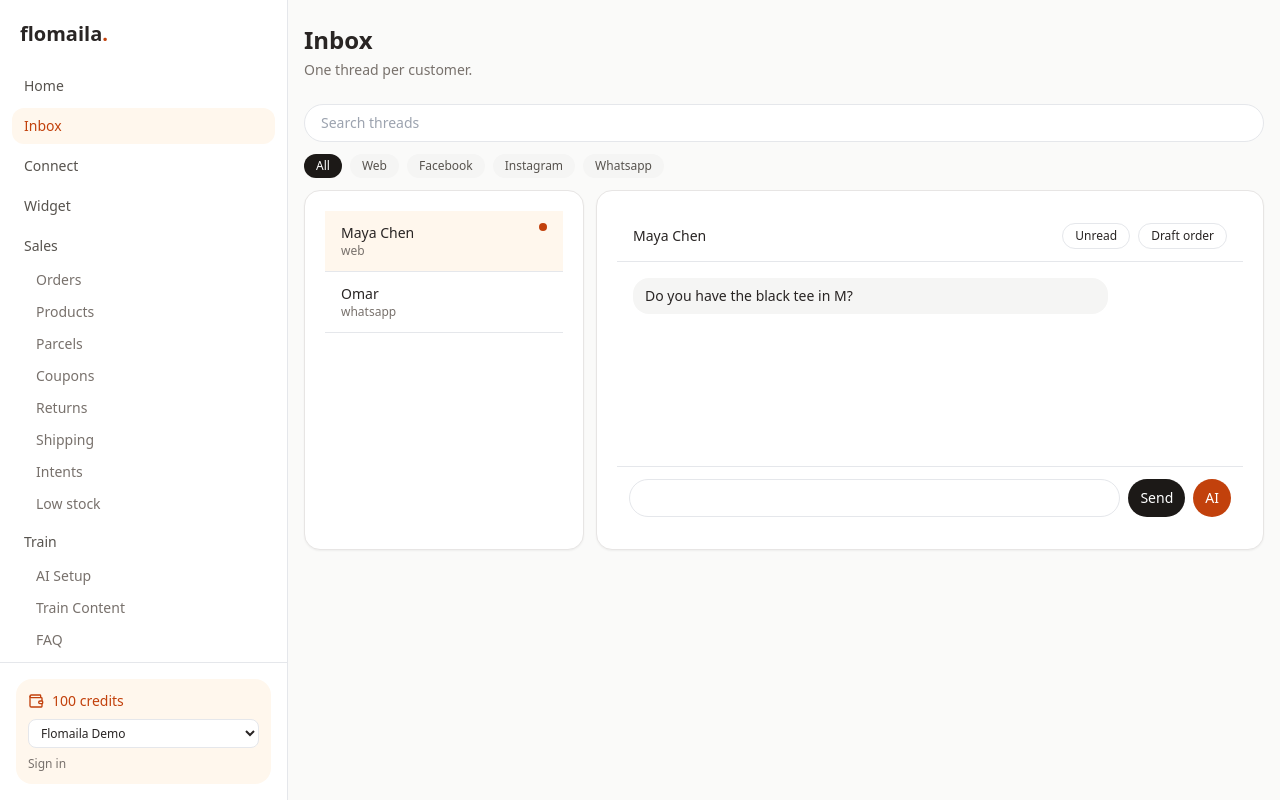
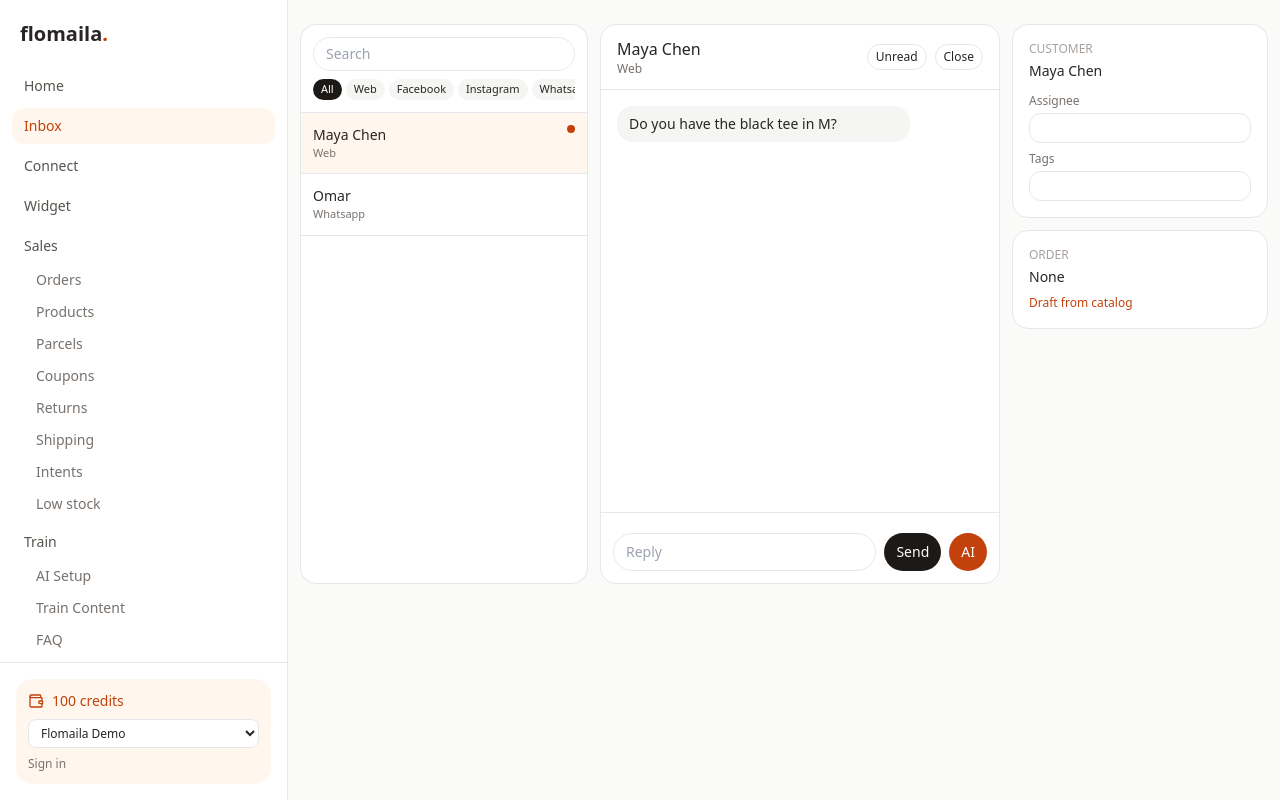
Before and after one commit to hasdit/flomaila-web, a Next.js app: page /inbox in a window 1280 px wide. Built offline with nearby package versions, Linux system fonts and the light colour scheme.

Commit message:
feat: 3-pane inbox + toast host in shell

```diff
--- a/app/inbox/page.tsx
+++ b/app/inbox/page.tsx
@@ -1,9 +1,11 @@
 "use client";
 import { useEffect, useState } from "react";
-import { Card, PageHeader } from "@/components/app-shell";
 import { loadProducts } from "@/lib/catalog";
-import { draftOrder } from "@/lib/orders";
+import { draftOrder, loadOrders } from "@/lib/orders";
+import { loadMacros } from "@/lib/macros";
 import { loadThreads, markRead, markUnread, replyToThread, type Channel, type Thread } from "@/lib/inbox";
+import { metaOf, upsertMeta } from "@/lib/inbox2";
+import { toast } from "@/lib/toast";
 const filters: ("all" | Channel)[] = ["all", "web", "facebook", "instagram", "whatsapp"];
 export default function InboxPage() {
   const [threads, setThreads] = useState<Thread[]>([]);
@@ -12,54 +14,35 @@ export default function InboxPage() {
   const [input, setInput] = useState("");
   const [q, setQ] = useState("");
   useEffect(() => { const list = loadThreads(); setThreads(list); setActive(list[0]?.id || ""); }, []);
-  const visible = threads.filter((t) => (filter === "all" || t.channel === filter) && (!q.trim() || (t.name + t.channel).toLowerCase().includes(q.toLowerCase())));
+  const visible = threads.filter((t) => (filter === "all" || t.channel === filter) && (!q.trim() || (t.name + " " + t.channel).toLowerCase().includes(q.toLowerCase())));
   const thread = threads.find((t) => t.id === active);
+  const lastOrder = loadOrders()[0];
   async function send(as: "agent" | "ai") {
     const text = input.trim(); if (!thread || !text) return; setInput("");
-    if (as === "agent") { setThreads(replyToThread(thread.id, "agent", text)); return; }
-    const products = loadProducts();
-    const res = await fetch("/api/chat", { method: "POST", headers: { "Content-Type": "application/json" }, body: JSON.stringify({ message: thread.messages.at(-1)?.text || text, products, taught: [text] }) });
+    if (as === "agent") { setThreads(replyToThread(thread.id, "agent", text)); toast("Sent"); return; }
+    const res = await fetch("/api/chat", { method: "POST", headers: { "Content-Type": "application/json" }, body: JSON.stringify({ message: text, products: loadProducts(), taught: [] }) });
     const data = (await res.json()) as { text?: string };
-    setThreads(replyToThread(thread.id, "ai", data.text || text));
+    setThreads(replyToThread(thread.id, "ai", data.text || text)); toast("AI replied");
   }
   return (
-    <>
-      <PageHeader title="Inbox" desc="One thread per customer." />
-      <input value={q} onChange={(e) => setQ(e.target.value)} placeholder="Search threads" className="mb-3 w-full rounded-full border px-4 py-2 text-sm" />
-      <div className="mb-3 flex gap-2 overflow-x-auto text-xs">{filters.map((c) => <button key={c} type="button" onClick={() => setFilter(c)} className={`rounded-full px-3 py-1 capitalize ${filter === c ? "bg-stone-900 text-white" : "bg-stone-100 text-stone-600"}`}>{c}</button>)}</div>
-      <div className="grid gap-3 lg:grid-cols-[280px_1fr]">
-        <Card className="p-0">{visible.map((t) => (
-          <button key={t.id} type="button" onClick={() => { setActive(t.id); setThreads(markRead(t.id)); }} className={`block w-full border-b px-4 py-3 text-left ${t.id === active ? "bg-brand-tint" : ""}`}>
-            <div className="flex justify-between text-sm"><span className="font-medium">{t.name}</span>{t.unread ? <span className="h-2 w-2 rounded-full bg-brand" /> : null}</div>
-            <p className="truncate text-xs text-stone-500">{t.channel}</p>
-          </button>
-        ))}</Card>
-        <Card className="flex min-h-[360px] flex-col p-0">
-          {!thread ? <p className="p-8 text-center text-sm text-stone-500">Pick a thread.</p> : (
-            <>
-              <div className="flex items-center justify-between border-b px-4 py-3 text-sm font-medium">
-                <span>{thread.name}</span>
-                <div className="flex gap-2">
-                  <button type="button" className="rounded-full border px-3 py-1 text-xs" onClick={() => setThreads(markUnread(thread.id))}>Unread</button>
-                  <button type="button" className="rounded-full border px-3 py-1 text-xs" onClick={() => {
-                    const p = loadProducts()[0];
-                    const order = draftOrder({ threadId: thread.id, customer: thread.name, channel: thread.channel, lines: p ? [{ sku: p.sku, title: p.title, qty: 1, price: p.price, currency: p.currency }] : [{ sku: "TBD", title: "Draft line", qty: 1, price: 0, currency: "USD" }] });
-                    setThreads(replyToThread(thread.id, "agent", "Draft " + order.id + " created."));
-                  }}>Draft order</button>
-                </div>
-              </div>
-              <div className="flex-1 space-y-2 overflow-y-auto p-4">{thread.messages.map((m) => (
-                <div key={m.id} className={`max-w-[80%] rounded-2xl px-3 py-2 text-sm ${m.from === "customer" ? "bg-stone-100" : m.from === "ai" ? "ml-auto bg-brand-tint" : "ml-auto bg-stone-900 text-white"}`}>{m.text}</div>
-              ))}</div>
-              <div className="flex gap-2 border-t p-3">
-                <input value={input} onChange={(e) => setInput(e.target.value)} onKeyDown={(e) => e.key === "Enter" && send("agent")} className="flex-1 rounded-full border px-3 py-2 text-sm" />
-                <button type="button" onClick={() => send("agent")} className="rounded-full bg-stone-900 px-3 py-2 text-sm text-white">Send</button>
-                <button type="button" onClick={() => send("ai")} className="rounded-full bg-brand px-3 py-2 text-sm text-white">AI</button>
-              </div>
-            </>
-          )}
-        </Card>
-      </div>
-    </>
+    <div className="-mx-1 flex min-h-[70vh] flex-col gap-3 lg:flex-row">
+      <aside className="w-full shrink-0 rounded-2xl border bg-white lg:w-72">
+        <div className="border-b p-3"><input value={q} onChange={(e) => setQ(e.target.value)} placeholder="Search" className="w-full rounded-full border px-3 py-1.5 text-sm" />
+          <div className="mt-2 flex gap-1 overflow-x-auto text-[11px]">{filters.map((c) => <button key={c} type="button" onClick={() => setFilter(c)} className={`rounded-full px-2 py-0.5 capitalize ${filter === c ? "bg-stone-900 text-white" : "bg-stone-100"}`}>{c}</button>)}</div></div>
+        {visible.map((t) => <button key={t.id} type="button" onClick={() => { setActive(t.id); markRead(t.id); setThreads(loadThreads()); }} className={`block w-full border-b px-3 py-3 text-left ${t.id === active ? "bg-orange-50" : ""}`}><p className="flex justify-between text-sm font-medium"><span>{t.name}</span>{t.unread ? <span className="h-2 w-2 rounded-full bg-brand" /> : null}</p><p className="text-[11px] capitalize text-stone-500">{t.channel}</p></button>)}
+      </aside>
+      <section className="flex min-h-[50vh] flex-1 flex-col rounded-2xl border bg-white">
+        {thread ? (<><div className="flex items-center justify-between border-b px-4 py-3"><div><p className="font-medium">{thread.name}</p><p className="text-xs capitalize text-stone-500">{thread.channel}</p></div><div className="flex gap-2 text-xs"><button type="button" className="rounded-full border px-2 py-1" onClick={() => { markUnread(thread.id); setThreads(loadThreads()); }}>Unread</button><button type="button" className="rounded-full border px-2 py-1" onClick={() => { upsertMeta({ ...metaOf(thread.id), closed: true }); toast("Closed"); }}>Close</button></div></div>
+        <div className="flex-1 space-y-2 overflow-y-auto p-4">{thread.messages.map((m) => <div key={m.id} className={`max-w-[80%] rounded-2xl px-3 py-2 text-sm ${m.from === "customer" ? "bg-stone-100" : m.from === "ai" ? "bg-orange-50" : "ml-auto bg-stone-900 text-white"}`}>{m.text}</div>)}</div>
+        <div className="border-t p-3"><div className="mb-2 flex flex-wrap gap-1">{loadMacros().slice(0, 4).map((m) => <button key={m.id} type="button" className="rounded-full bg-stone-100 px-2 py-0.5 text-[11px]" onClick={() => setInput(m.body)}>{m.title}</button>)}</div>
+        <div className="flex gap-2"><input value={input} onChange={(e) => setInput(e.target.value)} onKeyDown={(e) => e.key === "Enter" && send("agent")} className="flex-1 rounded-full border px-3 py-2 text-sm" placeholder="Reply" /><button type="button" className="rounded-full bg-stone-900 px-3 py-2 text-sm text-white" onClick={() => send("agent")}>Send</button><button type="button" className="rounded-full bg-brand px-3 py-2 text-sm text-white" onClick={() => send("ai")}>AI</button></div></div></>) : <p className="p-8 text-sm text-stone-500">Pick a thread</p>}
+      </section>
+      <aside className="w-full shrink-0 space-y-3 lg:w-64">
+        <div className="rounded-2xl border bg-white p-4 text-sm"><p className="text-xs uppercase text-stone-400">Customer</p><p className="mt-1 font-medium">{thread?.name || "—"}</p>
+          <label className="mt-3 block text-xs text-stone-500">Assignee<input className="mt-1 w-full rounded-xl border px-2 py-1 text-sm" defaultValue={thread ? metaOf(thread.id).assignee : ""} onBlur={(e) => thread && upsertMeta({ ...metaOf(thread.id), assignee: e.target.value })} /></label>
+          <label className="mt-2 block text-xs text-stone-500">Tags<input className="mt-1 w-full rounded-xl border px-2 py-1 text-sm" defaultValue={thread ? metaOf(thread.id).tags : ""} onBlur={(e) => thread && upsertMeta({ ...metaOf(thread.id), tags: e.target.value })} /></label></div>
+        <div className="rounded-2xl border bg-white p-4 text-sm"><p className="text-xs uppercase text-stone-400">Order</p><p className="mt-1">{lastOrder ? lastOrder.id + " · " + lastOrder.status : "None"}</p>
+          <button type="button" className="mt-2 text-xs text-brand" onClick={() => { const p = loadProducts()[0]; if (!p || !thread) return; draftOrder({ customer: thread.name, channel: thread.channel, threadId: thread.id, lines: [{ sku: p.sku, title: p.title, qty: 1, price: p.price, currency: p.currency || "USD" }] }); toast("Draft order"); }}>Draft from catalog</button></div>
+      </aside></div>
   );
 }
```
